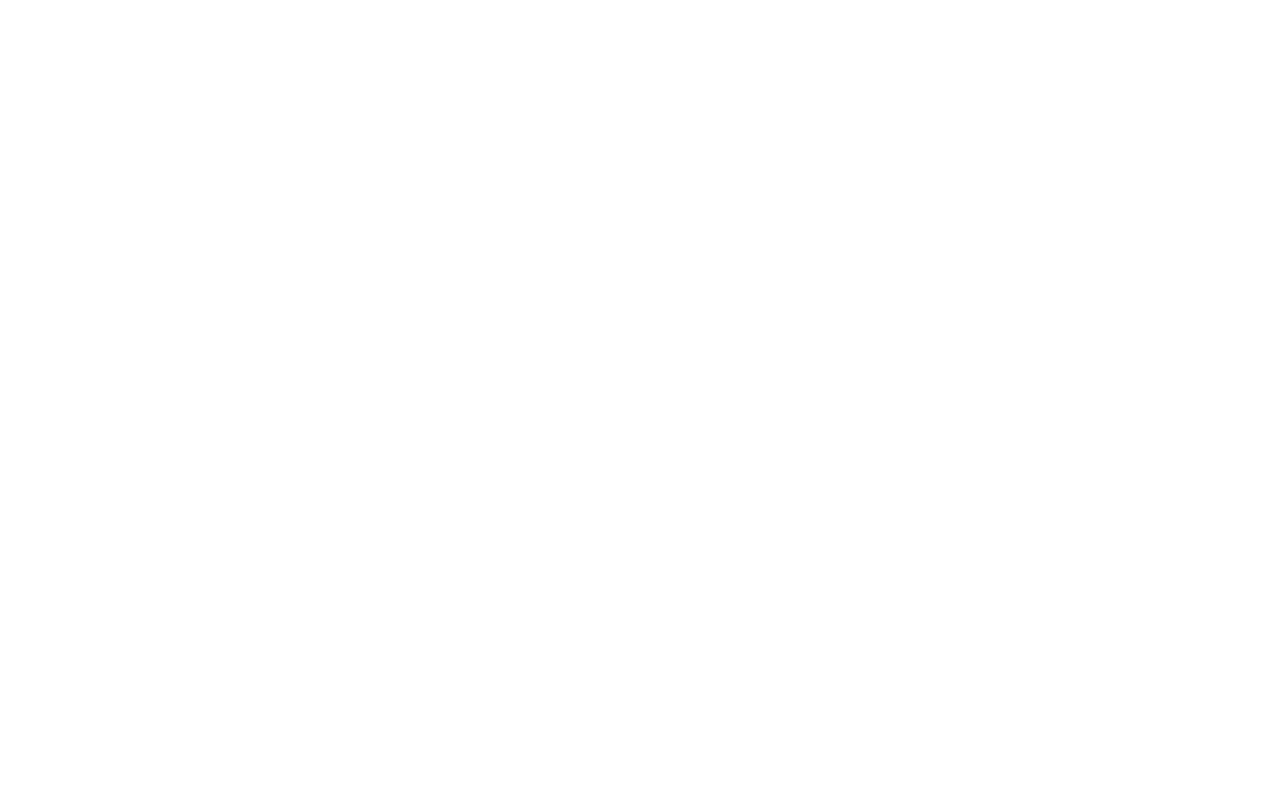
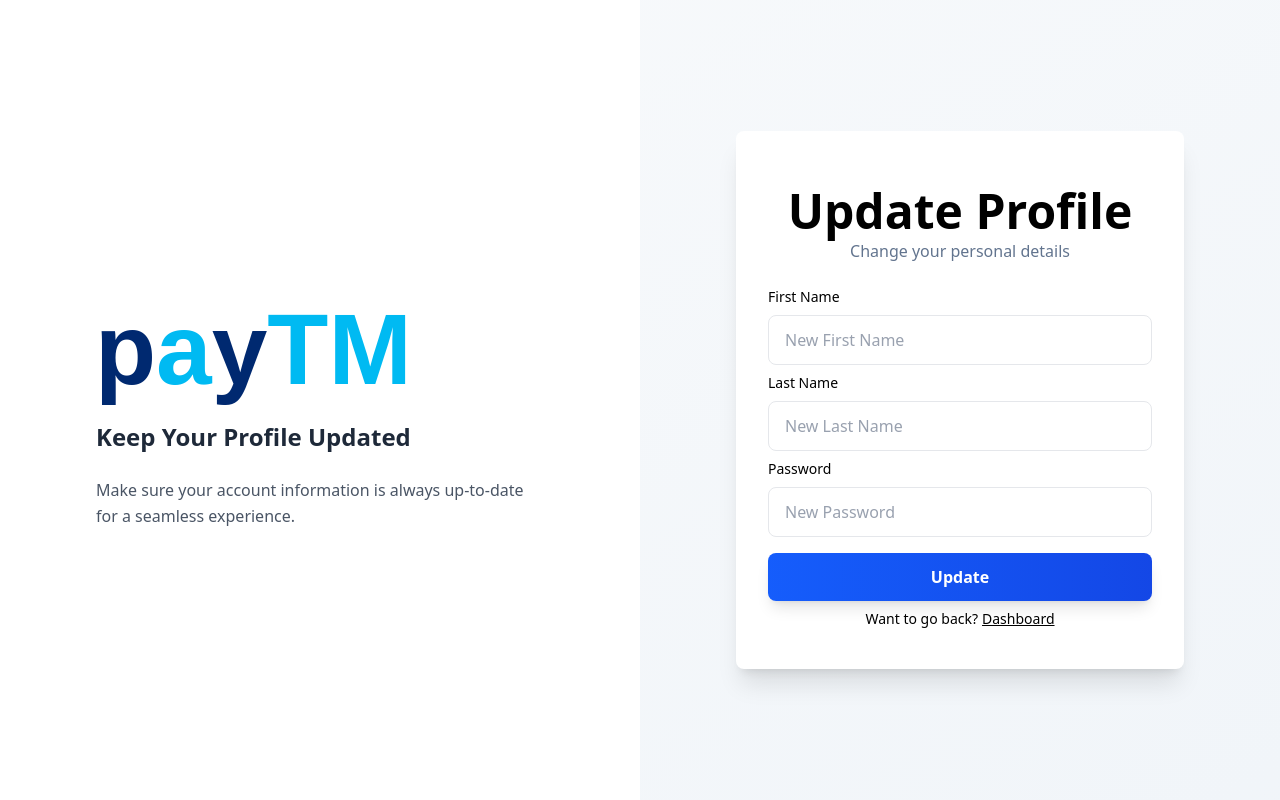
Before and after one commit to fowzan2744/paytm-clone, a React (Vite) app in the folder frontend/: page /update in a window 1280 px wide. Before the commit this address had no page. Built offline with nearby package versions, Linux system fonts and the light colour scheme.

Commit message:
added login info update

```diff
--- a/frontend/src/App.jsx
+++ b/frontend/src/App.jsx
@@ -7,6 +7,7 @@
 import { Signin } from "./pages/Signin";
 import { Dashboard } from "./pages/Dashboard";
 import { SendMoney } from "./pages/SendMoney";
+import { UpdateProfile } from "./pages/UpdateProfile";
 
 function App() {
   return (
@@ -18,6 +19,7 @@
       <Route path="/signin" element={<Signin />} />
       <Route path="/dashboard" element={<Dashboard />} />
       <Route path="/send" element={<SendMoney />} />
+      <Route path="/update" element={<UpdateProfile />} />
       </Routes>
       </BrowserRouter>
     </div>
--- a/frontend/src/components/Appbar.jsx
+++ b/frontend/src/components/Appbar.jsx
@@ -24,6 +24,10 @@
   const handleLogout = () => {
     localStorage.clear();
     window.location.href = "/signin";
+  };
+
+  const handleUpdate = () => {
+    window.location.href = "/update";
   };
 
   return (
@@ -71,6 +75,14 @@
               >
                 Logout
               </button>
+
+              <button
+                className="block w-full text-left px-4 py-4 hover:bg-gray-100"
+                onClick={handleUpdate}
+              >
+                Change Password
+              </button>
+
             </div>
           )}
         </div>
--- /dev/null
+++ b/frontend/src/pages/UpdateProfile.jsx
@@ -0,0 +1,114 @@
+import { useState } from "react";
+import { BottomWarning } from "../components/BottomWarning";
+import { Button } from "../components/Button";
+import { Heading } from "../components/Heading";
+import { InputBox } from "../components/InputBox";
+import { SubHeading } from "../components/SubHeading";
+import axios from "axios";
+import { useNavigate } from "react-router-dom";
+
+export const UpdateProfile = () => {
+  const [firstName, setFirstName] = useState("");
+  const [lastName, setLastName] = useState("");
+  const [password, setPassword] = useState("");
+  const navigate = useNavigate();
+
+  const handleUpdate = async () => {
+    try {
+      const updatePayload = {};
+      if (firstName) updatePayload.firstName = firstName;
+      if (lastName) updatePayload.lastName = lastName;
+      if (password) updatePayload.password = password;
+
+      const token = localStorage.getItem("token");
+
+      const response = await axios.put(
+        "https://paytm-clone-backend-d7xc.onrender.com/api/v1/user",
+        updatePayload,
+        {
+          headers: {
+            Authorization: `Bearer ${token}`,
+          },
+        }
+      );
+
+      alert(response.data.message);
+      navigate("/dashboard"); // optional redirect
+    } catch (error) {
+      alert("Failed to update profile. Please try again.");
+      console.error(error);
+    }
+  };
+
+  return (
+    <div className="min-h-screen bg-gradient-to-br from-slate-50 to-slate-100 flex flex-col lg:flex-row">
+      {/* Left Info Section */}
+      <div className="flex justify-center items-center p-8 lg:w-1/2 bg-white flex-row lg:flex-col">
+        <div className="text-center">
+          <svg
+            className="w-40 h-16 sm:w-60 sm:h-24 md:w-80 md:h-28 lg:w-[500px] lg:h-[150px]"
+            viewBox="0 0 200 60"
+            fill="none"
+            xmlns="http://www.w3.org/2000/svg"
+          >
+            <text
+              x="10"
+              y="45"
+              fontFamily="Arial, sans-serif"
+              fontWeight="bold"
+              fontSize="40"
+            >
+              <tspan fill="#002970">p</tspan>
+              <tspan fill="#00baf2">a</tspan>
+              <tspan fill="#002970">y</tspan>
+              <tspan fill="#00baf2">TM</tspan>
+            </text>
+          </svg>
+        </div>
+        <div className="max-w-md mx-auto text-gray-600">
+          <h2 className="text-2xl font-semibold text-gray-800 mb-6">
+            Keep Your Profile Updated
+          </h2>
+          <p className="text-base leading-relaxed">
+            Make sure your account information is always up-to-date for a seamless experience.
+          </p>
+        </div>
+      </div>
+
+      {/* Form Section */}
+      <div className="flex justify-center items-center p-4 lg:w-1/2">
+        <div className="bg-white w-full max-w-md rounded-lg shadow-xl p-6 md:p-8">
+          <Heading label={"Update Profile"} />
+          <SubHeading label={"Change your personal details"} />
+
+          <InputBox
+            onChange={(e) => setFirstName(e.target.value)}
+            placeholder="New First Name"
+            label={"First Name"}
+          />
+          <InputBox
+            onChange={(e) => setLastName(e.target.value)}
+            placeholder="New Last Name"
+            label={"Last Name"}
+          />
+          <InputBox
+            onChange={(e) => setPassword(e.target.value)}
+            placeholder="New Password"
+            label={"Password"}
+            type="password"
+          />
+
+          <div className="pt-4">
+            <Button onClick={handleUpdate} label="Update" />
+          </div>
+
+          <BottomWarning
+            label={"Want to go back?"}
+            buttonText={"Dashboard"}
+            to={"/dashboard"}
+          />
+        </div>
+      </div>
+    </div>
+  );
+};
```
Also changed, not shown: 1 other file (tests, documents, lock files or other folders).
